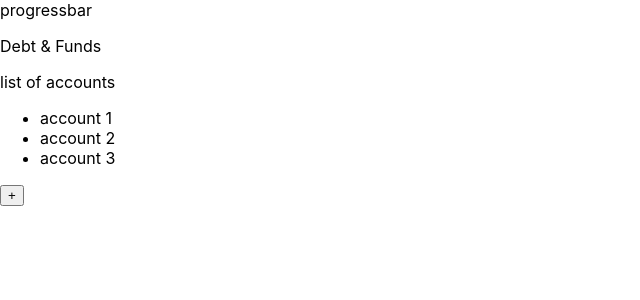
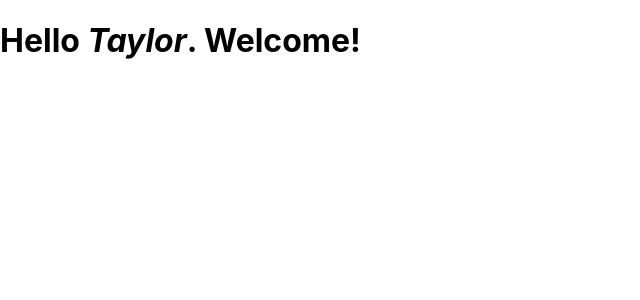
Before and after one commit to aatayde/Budget-Budi, a React (Create React App) app: page / in a window 1280 px wide. Shown: the top 300 px of the page, without its empty margins (0-640 px from the left). Built offline with nearby package versions, Linux system fonts and the light colour scheme.

Commit message:
test adding item in app.js

```diff
--- a/src/App.js
+++ b/src/App.js
@@ -1,19 +1,15 @@
 import React from "react";
-import Header from "./components/Header";
-import DebtandFunds from "./components/DebtandFunds";
-import AccountInfo from "./components/AccountInfo";
-import Button from "./components/Button";
 
-function App() {
+// const element = createElement(type, props, ...children);
+
+function Greeting({ name }) {
   return (
-    <div className="App">
-      <Header />
-      <DebtandFunds />
-      <AccountInfo />
-
-      <Button />
-    </div>
+    <h1 className="greeting">
+      Hello <i>{name}</i>. Welcome!
+    </h1>
   );
 }
 
-export default App;
+export default function App() {
+  return <Greeting name="Taylor" />;
+}
```
